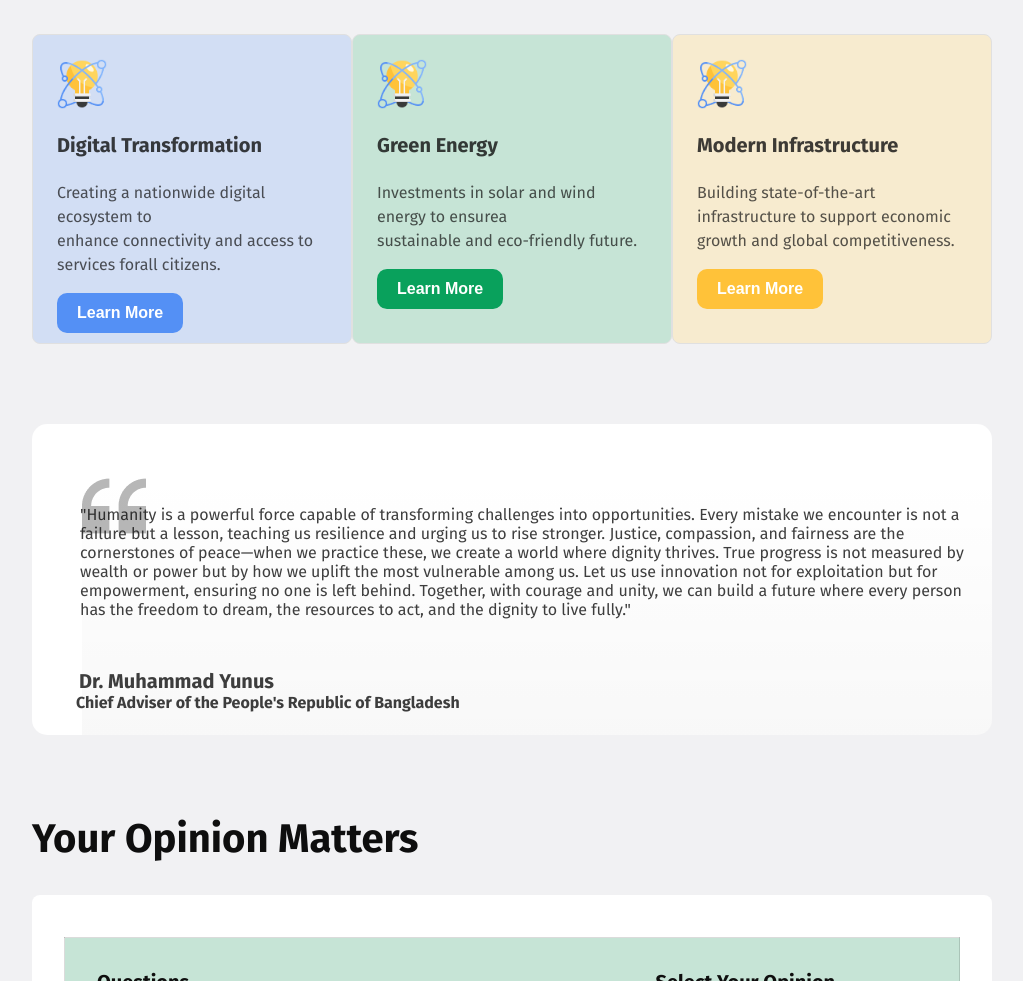
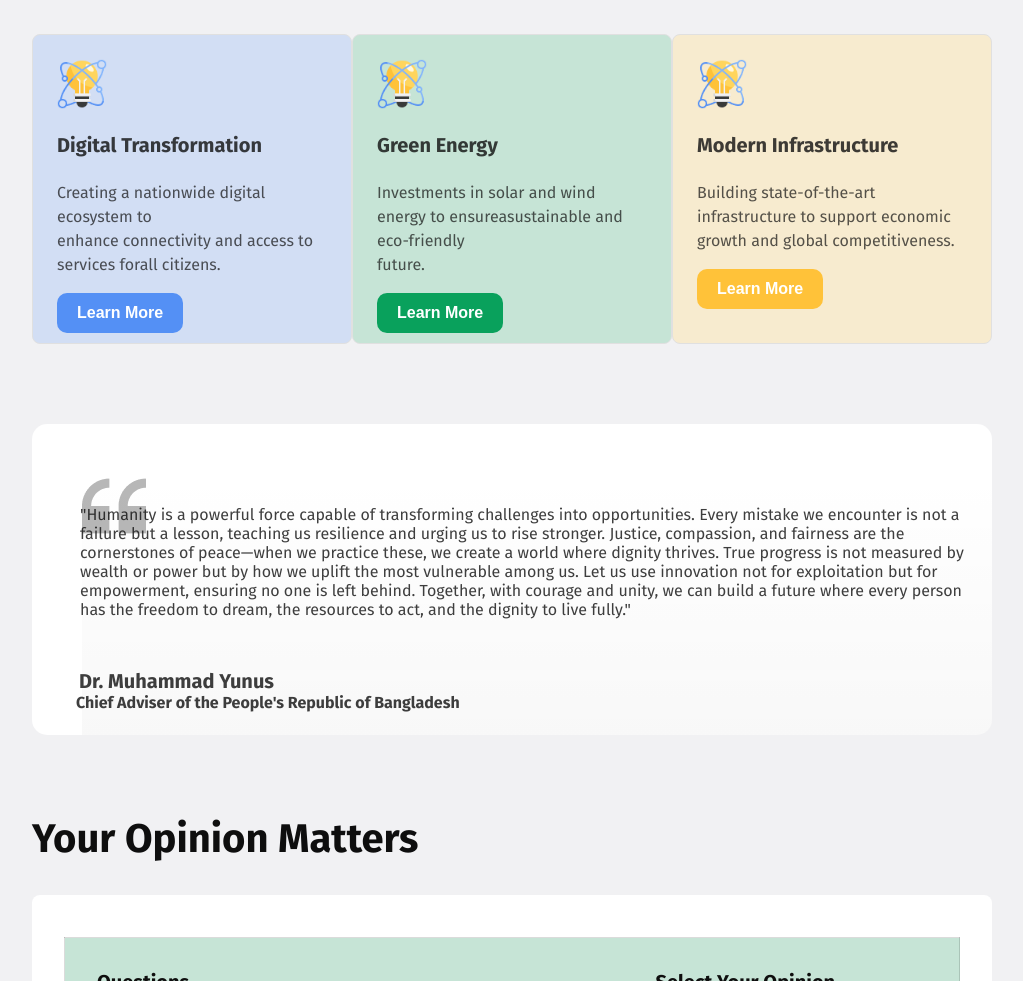
Before and after one commit to MohammadRayhanHabib/Assignment-01, a plain HTML site: page index.html in a window 1280 px wide. Shown: the part 1588-2569 px from the top of the page, without its empty margins (128-1151 px from the left). Drawn offline with Linux system fonts and the light colour scheme.

Commit message:
every error fixed

```diff
--- a/index.html
+++ b/index.html
@@ -94,7 +94,7 @@
                 <div class="card-2nd green">
                     <img src="./assets/card-icon.png" alt="Card Icon">
                     <h3>Green Energy</h3>
-                    <p>Investments in solar and wind energy to ensurea<br> sustainable and eco-friendly future.</p>
+                    <p>Investments in solar and wind energy to ensureasustainable and eco-friendly<br> future.</p>
                     <button class="green-btn-learn-more">Learn More</button>
                 </div>
                 <div class="card-2nd orange">
```
